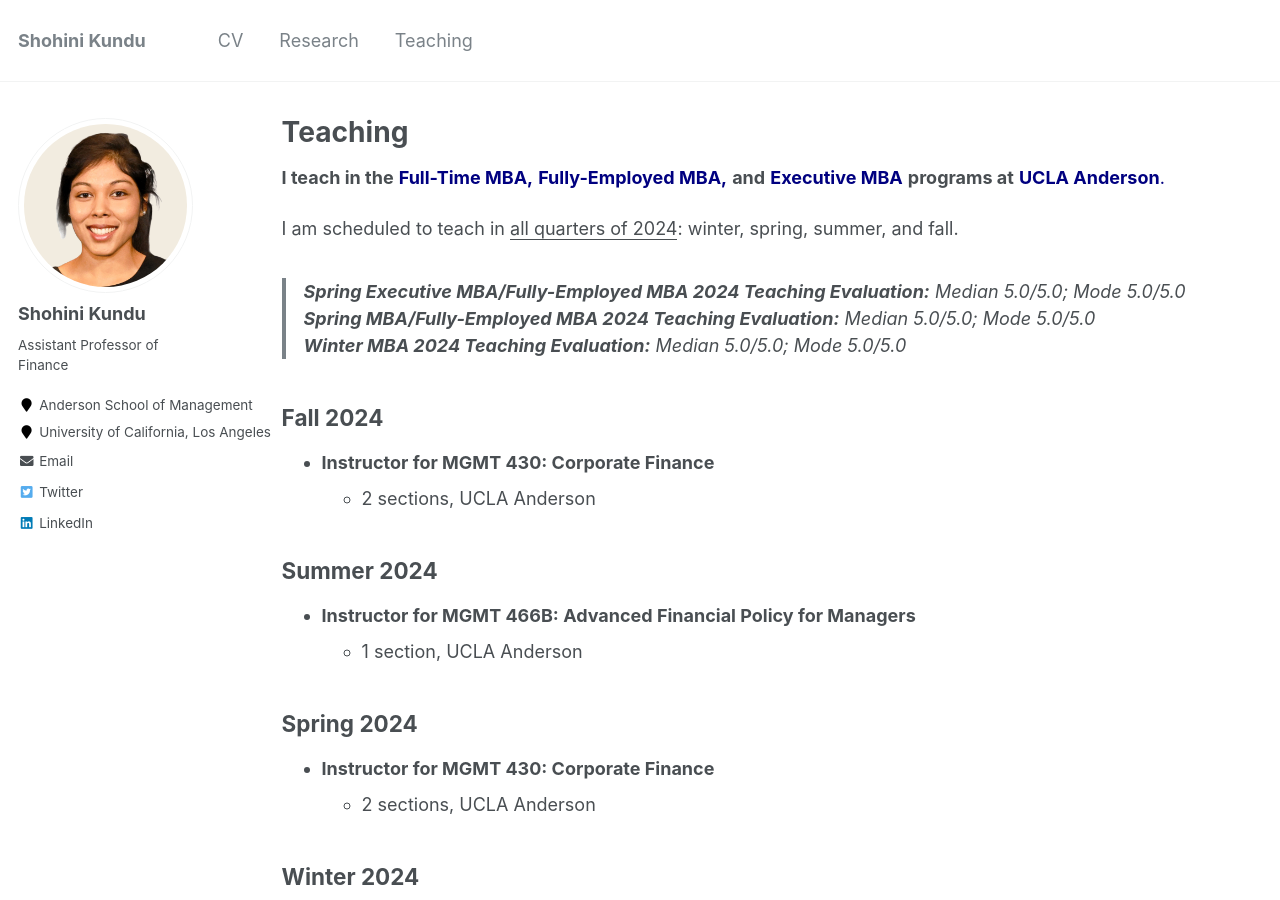
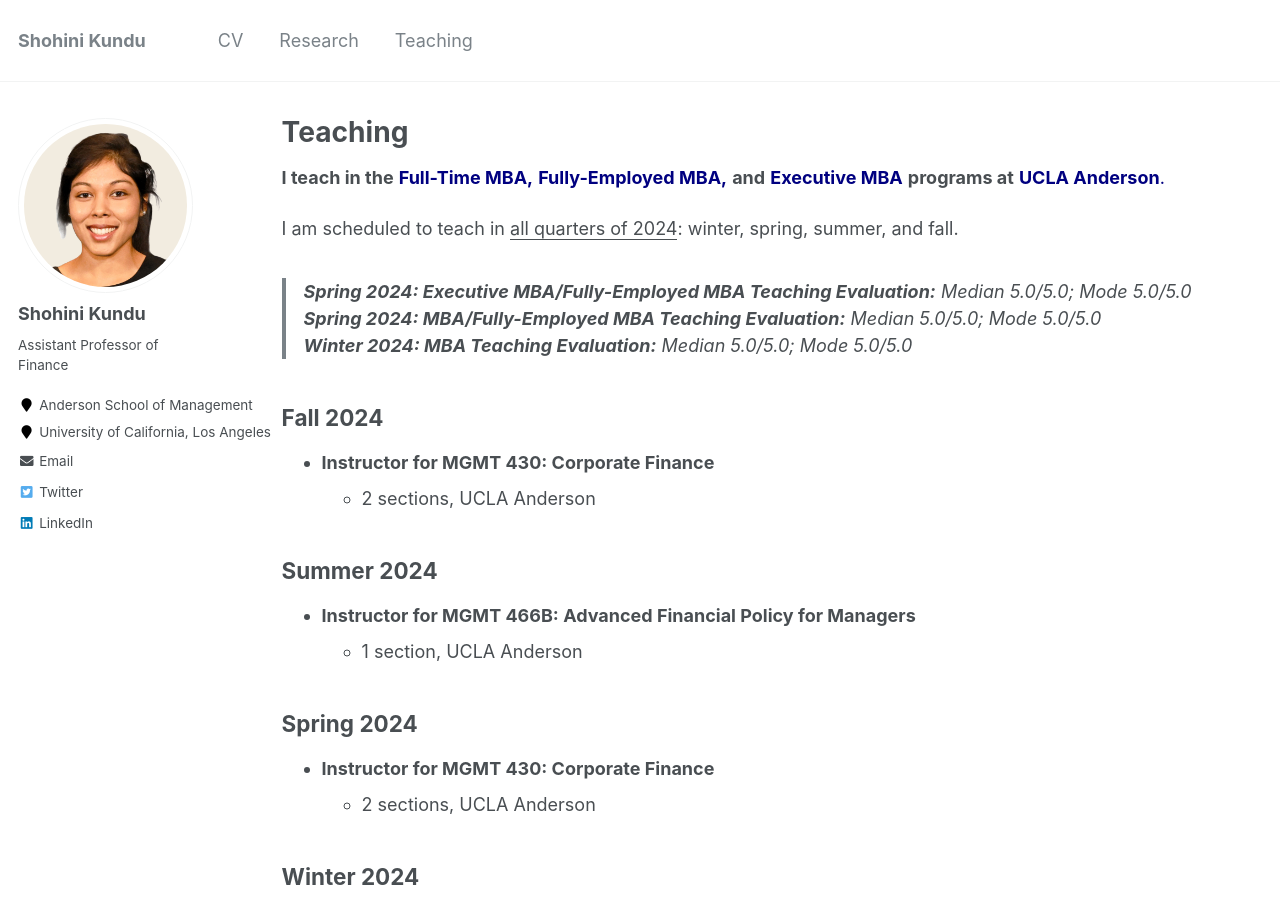
Before and after one commit to shohinikundu/shohinikundu.github.io, a Jekyll site: the page built from _pages/teaching.md, in a window 1280 px wide and 900 px high. Built offline with Jekyll 4.4.1, drawn with Linux system fonts in a browser that asks for light colours.

```diff
--- a/_pages/teaching.md
+++ b/_pages/teaching.md
@@ -8,9 +8,9 @@ author_profile: true
 
 I am scheduled to teach in <ins>all quarters of 2024</ins>: winter, spring, summer, and fall.
 
-> **Spring Executive MBA/Fully-Employed MBA 2024 Teaching Evaluation:** Median 5.0/5.0; Mode 5.0/5.0\
-> **Spring MBA/Fully-Employed MBA 2024 Teaching Evaluation:** Median 5.0/5.0; Mode 5.0/5.0\
-> **Winter MBA 2024 Teaching Evaluation:** Median 5.0/5.0; Mode 5.0/5.0
+> **Spring 2024: Executive MBA/Fully-Employed MBA Teaching Evaluation:** Median 5.0/5.0; Mode 5.0/5.0\
+> **Spring 2024: MBA/Fully-Employed MBA Teaching Evaluation:** Median 5.0/5.0; Mode 5.0/5.0\
+> **Winter 2024: MBA Teaching Evaluation:** Median 5.0/5.0; Mode 5.0/5.0
 
 ## Fall 2024
 
```
